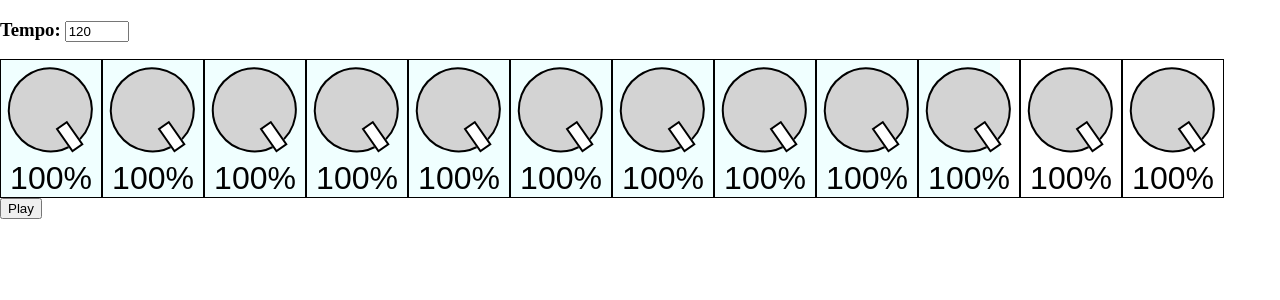
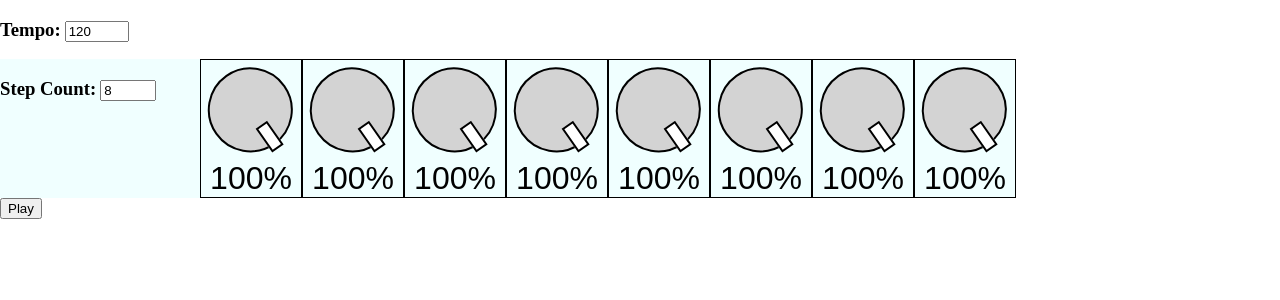
Before and after one commit to jimmybombimmy/pdm-1, a React (Vite) app: page / in a window 1280 px wide. Shown: the top 300 px of the page. Built offline with nearby package versions, Linux system fonts and the light colour scheme; no server answers.

Commit message:
add ability to change step count for drum

```diff
--- a/src/App.css
+++ b/src/App.css
@@ -1,23 +1,32 @@
 body {
-  width: 100vw;
+  width:max-content;
   height: 100vh;
   margin: 0;
 }
 
 .box {
-  width: 1000px;
+  /* width: auto; */
   height: 500px;
   position: relative;
   align-items: center;
 }
 
-.drum-line {
-  width: 100%;
-  background-color: azure;
-  display: flex;
-  margin: auto;
-}
-
 .tempo-text {
   display: inline-block
 }
+
+.drum-line {
+  /* width: 100%; */
+  background-color: azure;
+  display: flex;
+  /* margin: auto; */
+}
+
+.drum-line-info {
+  width: 200px;
+  display: inline;
+}
+
+.drum-line-info h3 {
+  display: inline-block
+}
--- a/src/App.tsx
+++ b/src/App.tsx
@@ -25,7 +25,9 @@ const App = () => {
   const [bpm, setBpm] = useState(120);
   const [isPlaying, setIsPlaying] = useState(false);
   const [counter, setCounter] = useState(0);
-  const sequence = useRef(Array(12).fill({ ...sequenceHitInfo }));
+  const [sequence, setSequence] = useState(
+    Array(8).fill({ ...sequenceHitInfo })
+  );
 
   useEffect(() => {
     let myInterval = 0;
@@ -33,7 +35,7 @@ const App = () => {
       if (!firstBeatPlayed) {
         setCounter(0);
         firstBeatPlayed = true;
-        chanceToPlay(sequence.current[0].on, sequence.current[0].probability);
+        chanceToPlay(sequence[0].on, sequence[0].probability);
       }
 
       myInterval = setInterval(myTimer, 60000 / bpm / 4);
@@ -41,7 +43,7 @@ const App = () => {
       function myTimer() {
         // const date = new Date();
         let counterCopy: number;
-        if (counter >= sequence.current.length - 1 || counter == -1) {
+        if (counter >= sequence.length - 1 || counter == -1) {
           setCounter(0);
           counterCopy = 0;
         } else {
@@ -49,8 +51,8 @@ const App = () => {
           counterCopy = counter + 1;
         }
         chanceToPlay(
-          sequence.current[counterCopy].on,
-          sequence.current[counterCopy].probability
+          sequence[counterCopy].on,
+          sequence[counterCopy].probability
         );
       }
     } else {
@@ -63,27 +65,62 @@ const App = () => {
   }, [isPlaying, counter]);
 
   function onTempoChange(e: any) {
+    if (e.target.value >= 60 || e.target.value <= 200) {
+      setBpm(e.target.value);
+    }
+  }
 
-    if (e.target.value >= 60 || e.target.value <= 200) {
-      setBpm(e.target.value)
+  function onStepCountChange({ target }: any) {
+    let valueDiff = target.value - sequence.length;
+
+    let sequenceCopy = [...sequence];
+    if (target.value >= 2 && target.value <= 16) {
+      if (valueDiff > 0) {
+        for (let i = 0; i < valueDiff; i++) {
+          sequenceCopy.push(sequenceHitInfo);
+        }
+        setSequence(sequenceCopy);
+      } else if (valueDiff < 0) {
+        valueDiff = valueDiff * -1;
+        for (let i = 0; i < valueDiff; i++) {
+          sequenceCopy.pop();
+        }
+        setSequence(sequenceCopy);
+      }
     }
   }
 
   return (
     <main className="box">
       <div className="tempo-box">
-        <h3 className="tempo-text">Tempo:</h3>
-        {" "}
-        <input type="number" min="60" max="200" defaultValue="120" onChange={onTempoChange}></input>
+        <h3 className="tempo-text">Tempo:</h3>{" "}
+        <input
+          type="number"
+          min="60"
+          max="200"
+          defaultValue="120"
+          onChange={onTempoChange}
+        ></input>
       </div>
       <section className="drum-line">
-        {sequence.current.map((knob, i) => {
+        <div className="drum-line-info">
+          <h3>Step Count:</h3>
+          {" "}
+          <input
+            type="number"
+            min="2"
+            max="16"
+            defaultValue="8"
+            onChange={onStepCountChange}
+          ></input>
+        </div>
+        {sequence.map((knob, i) => {
           return (
             <Knob
               size={100}
               playSound={counter == i ? true : false}
               isPlaying
-              sampleInfo={sequence.current}
+              sampleInfo={sequence}
               sampleNumber={i}
             />
           );
```
